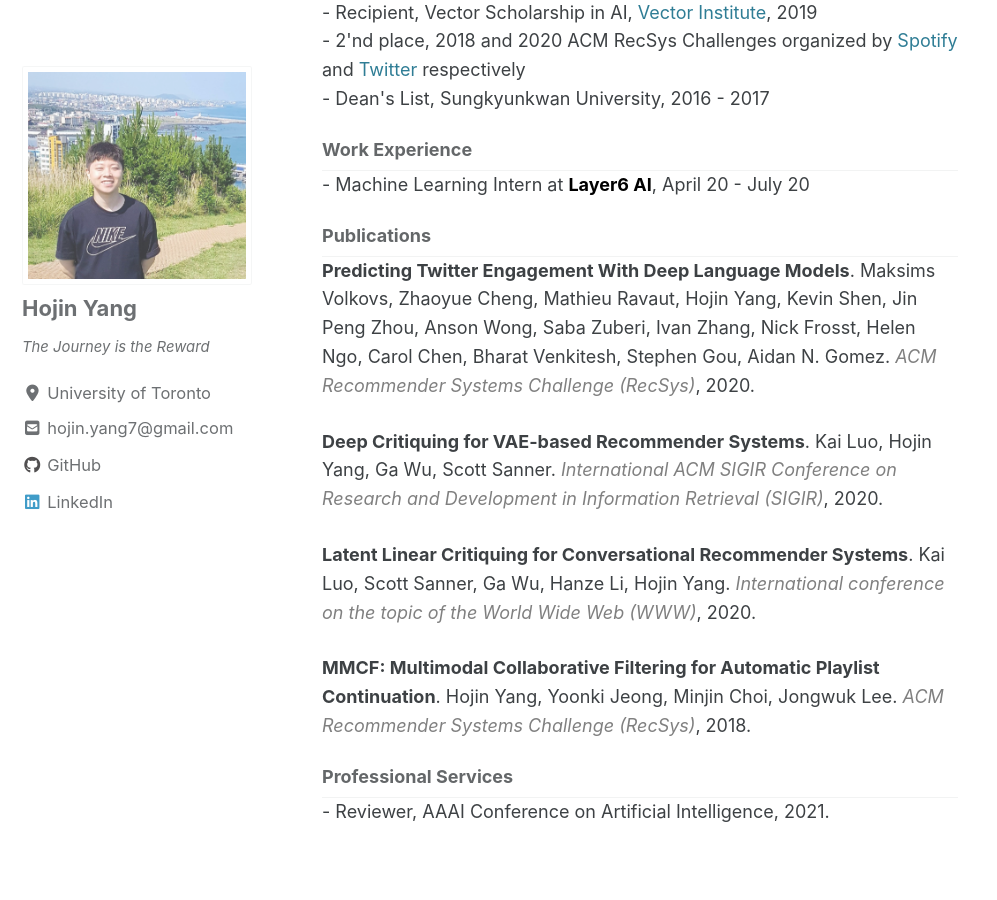
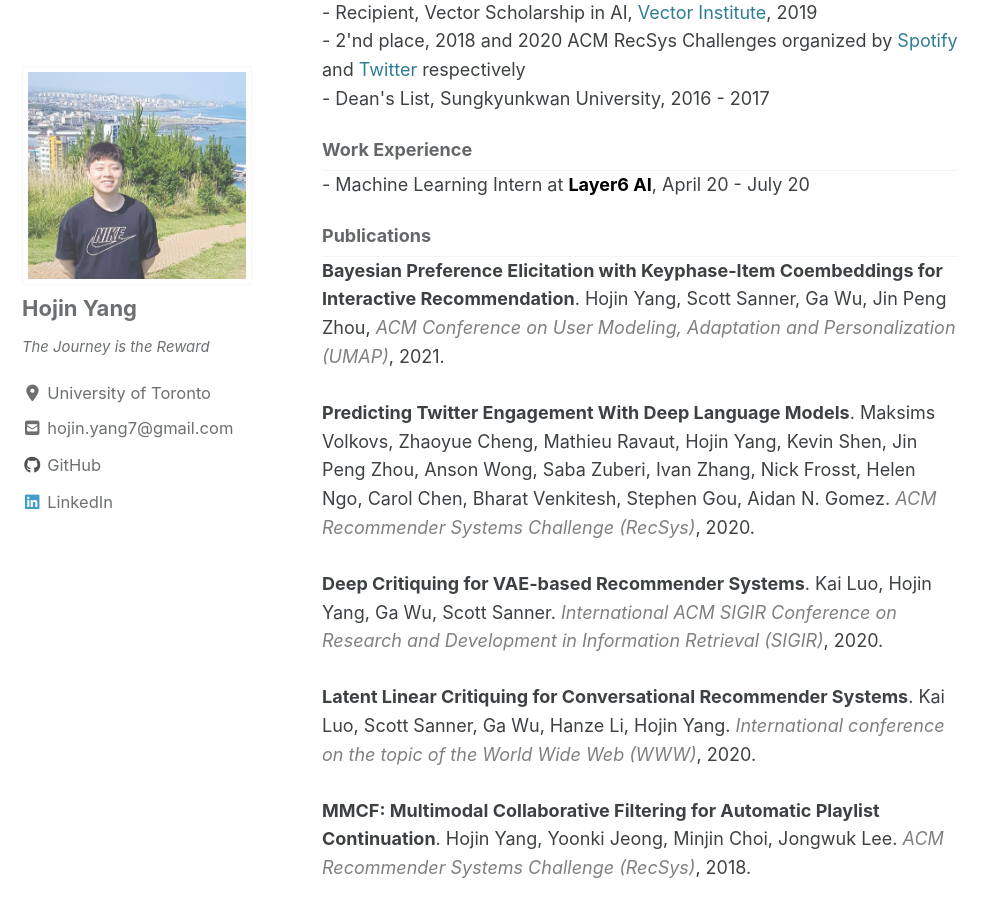
Before and after one commit to hojinYang/hojinYang.github.io, a Jekyll site: the page built from index.html, in a window 1280 px wide and 900 px high, scrolled down 444 px. Shown: the whole window, without its empty margins (0-997 px from the left). Built offline with Jekyll 4.4.1, drawn with Linux system fonts in a browser that asks for light colours; cached includes are drawn as plain includes; nearby versions of some CDN libraries; the list of posts is cut into pages by our own code.

Commit message:
Update home.html

```diff
--- a/_layouts/home.html
+++ b/_layouts/home.html
@@ -21,6 +21,10 @@ At this moment, I am a research assistant at <a href="https://d3m.mie.utoronto.c
 
 <h3 class="archive__subtitle"> Publications </h3>
 
+<b>Bayesian Preference Elicitation with Keyphase-Item Coembeddings for Interactive Recommendation</b>.
+Hojin Yang, Scott Sanner, Ga Wu, Jin Peng Zhou,
+<font color="gray"><i>ACM Conference on User Modeling, Adaptation and Personalization (UMAP)</i></font>, 2021.</p>
+
 <b>Predicting Twitter Engagement With Deep Language Models</b>.
 Maksims Volkovs, Zhaoyue Cheng, Mathieu Ravaut, Hojin Yang, Kevin Shen, Jin Peng Zhou, Anson Wong, Saba Zuberi, Ivan Zhang, Nick Frosst, Helen Ngo, Carol Chen, Bharat Venkitesh, Stephen Gou, Aidan N. Gomez.
 <font color="gray"><i>ACM Recommender Systems Challenge (RecSys)</i></font>, 2020.</p>
```
